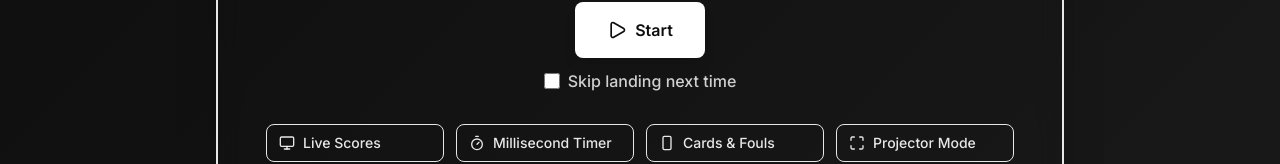
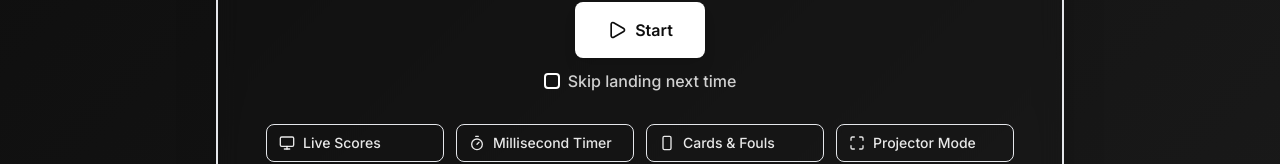
Before and after one commit to jevtasite/GoalBoard, a React (Vite) app: page / in a window 1280 px wide. Shown: the part 394-558 px from the top of the page. Built offline with nearby package versions, Linux system fonts and the light colour scheme.

Commit message:
landing page visual adjustment

```diff
--- a/src/components/landing/LandingScreen.jsx
+++ b/src/components/landing/LandingScreen.jsx
@@ -67,7 +67,7 @@ const LandingScreen = ({ onStart }) => {
                   const v = e.target.checked; setSkipNext(v);
                   try { v ? localStorage.setItem('skipLanding', '1') : localStorage.removeItem('skipLanding'); } catch {}
                 }}
-                className="w-4 h-4 accent-electricMint"
+                className="checkbox-mint"
               />
               <span className="max-w-[32ch] sm:max-w-none leading-snug">Skip landing next time</span>
             </label>
--- a/src/index.css
+++ b/src/index.css
@@ -153,6 +153,41 @@ body {
 }
 
 /* Utility Classes */
+.checkbox-mint {
+  -webkit-appearance: none;
+  appearance: none;
+  width: 1rem; /* 16px */
+  height: 1rem;
+  border-radius: 0.25rem;
+  border: 2px solid var(--color-primary);
+  background-color: transparent;
+  display: inline-block;
+  position: relative;
+  cursor: pointer;
+  transition: background-color 150ms ease, border-color 150ms ease, box-shadow 150ms ease;
+}
+
+.checkbox-mint:focus-visible {
+  outline: none;
+  box-shadow: 0 0 0 3px rgba(0, 255, 135, 0.35);
+}
+
+.checkbox-mint:checked {
+  background-color: var(--color-primary);
+  border-color: var(--color-primary);
+}
+
+.checkbox-mint:checked::after {
+  content: '';
+  position: absolute;
+  left: 50%;
+  top: 50%;
+  width: 6px;
+  height: 10px;
+  transform: translate(-50%, -60%) rotate(45deg);
+  border-right: 2px solid var(--color-background);
+  border-bottom: 2px solid var(--color-background);
+}
 .page-fade-in {
   animation: pageFadeIn 300ms ease-out;
 }
```
